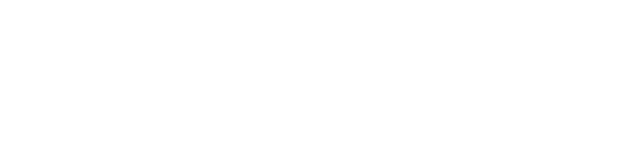
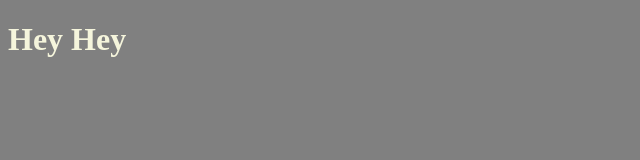
Before and after one commit to kjhernandez112/git, a plain HTML site: page index.html in a window 1280 px wide. Shown: the whole page, without its empty margins (0-640 px from the left). Drawn offline with Linux system fonts and the light colour scheme.

```diff
--- a/index.html
+++ b/index.html
@@ -5,6 +5,6 @@
   <link  rel='stylesheet' type='text/css' href='style.css'/>
 </head>
 <body>
-
+<h1>Hey Hey</h1>
 </body>
 </html>
--- a/style.css
+++ b/style.css
@@ -0,0 +1,8 @@
+body{
+background-color: gray;
+}
+
+h1{
+	font-style: Times;
+	color: beige;
+}
```
